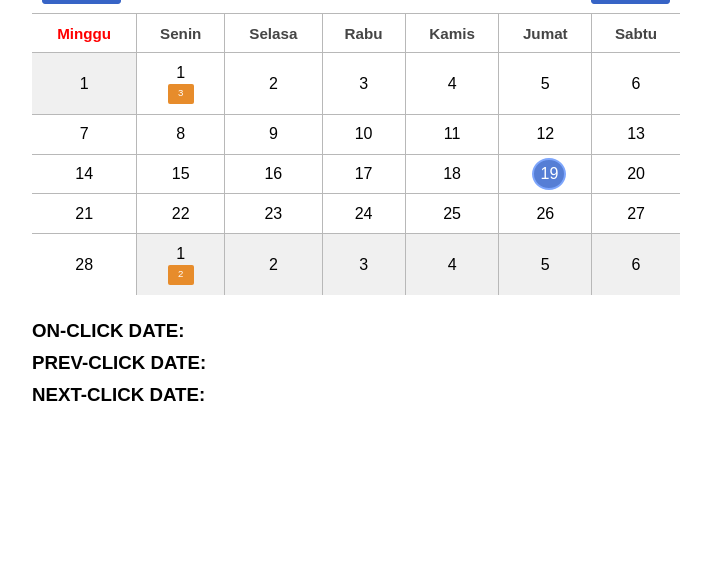
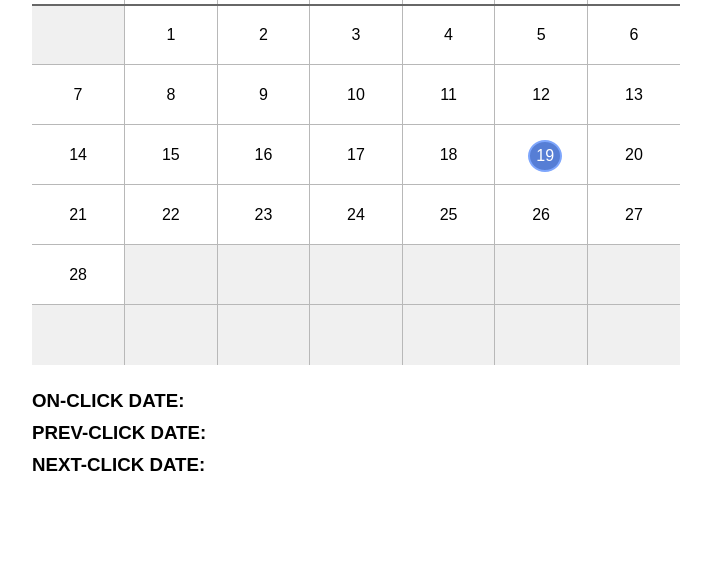
Before and after one commit to malukulab/calender-vanilla-js, a plain HTML site: page index.html in a window 1280 px wide. Shown: the part 234-800 px from the top of the page, without its empty margins (284-995 px from the left). Drawn offline with Linux system fonts and the light colour scheme; a web font is replaced by a local one.

Commit message:
Perbaiki keadaan ambigu

```diff
--- a/app.js
+++ b/app.js
@@ -2,12 +2,12 @@ window.addEventListener('DOMContentLoaded', () => {
 
   calendar({
     showToday: true,
+    showAnotherDays: false,
     dataEvents: [
       new Date(2021, 1).toLocaleDateString(),
       new Date(2021, 1).toLocaleDateString(),
       new Date(2021, 2).toLocaleDateString()
     ],
-    showNotThisMonth: true,
     headings: {
       days: [
         "Minggu",
@@ -51,14 +51,47 @@ window.addEventListener('DOMContentLoaded', () => {
     }
   });
 
+  /**
+   * Calendar props types.
+   *
+   * @type {calenderProps<{
+   *    showToday: boolean,
+   *    showAnotherDays: boolean,
+   *    dataEvents: string[],
+   *    headings: object<headings>,
+   *    events: object<events>
+   *  }>
+   * }
+   *
+   *
+   * @type {headings<{
+   *    days: string[],
+   *    weekend: string,
+   *    months: string[]
+   *  }>
+   * }
+   *
+   * @type {events<{
+   *    onClick: Function,
+   *    prevOnClick: Function,
+   *    nextOnClick: Function
+   *  }>
+   * }
+   *
+   */
 
-
+  /**
+   * Calendar JS
+   *
+   * @param {calenderProps} props
+   * @retrun {void}
+   */
   function calendar({
     headings,
     currentDate,
     events,
     showToday,
-    showNotThisMonth,
+    showAnotherDays,
     dataEvents
   }) {
     const headingsCalendar = headings;
@@ -74,7 +107,12 @@ window.addEventListener('DOMContentLoaded', () => {
       currentDate || new Date(state.year, state.month + 1, 0), // current month.
     );
 
-
+    /**
+     * Check has sum data event by date.
+     *
+     * @param {Date} date
+     * @return {number}
+     */
     function hasDataEventCount(date) {
       let count = 0;
 
@@ -91,6 +129,7 @@ window.addEventListener('DOMContentLoaded', () => {
      * Build calendar base view.
      *
      * @param {HTMLElement} _view
+     * @return {void}
      */
     function build(_view) {
       const element = el(_view, 0);
@@ -123,6 +162,7 @@ window.addEventListener('DOMContentLoaded', () => {
       }
 
       function render(_currentDate) {
+        console.log(_currentDate);
         const dates = [];
         element.children[1].innerHTML = ''; // clear this content body before rendering.
         const today = new Date();
@@ -139,7 +179,7 @@ window.addEventListener('DOMContentLoaded', () => {
 
         for (let i = 1; i <= totalDaysInPrevMonth; i++) {
           dates.push({
-            day: showNotThisMonth ? i : '',
+            day: showAnotherDays ? i : '',
             date: new Date(currentInYear, (currentInMonth - 1), i),
             thisMonthClass: 'not-current__month',
             isToday: false
@@ -161,12 +201,13 @@ window.addEventListener('DOMContentLoaded', () => {
           });
         }
 
-        const totalDaysInNextMonth = 42 - dates.length; // num of calendar grids (td).
-        const totalRows = Math.ceil(dates.length / 7);
+        // num of calendar grids (42) (td).
+        const totalDaysInNextMonth = 42 - dates.length;
+        const totalRows = 42 / 7;
 
         for (let i = 1; i <= totalDaysInNextMonth; i++) {
           dates.push({
-            day: showNotThisMonth ? i : '',
+            day: showAnotherDays ? i : '',
             date: new Date(currentInYear, currentInMonth + 1, i),
             thisMonthClass: 'not-current__month',
             isToday: false
@@ -185,11 +226,16 @@ window.addEventListener('DOMContentLoaded', () => {
           }
 
           const count = hasDataEventCount(date);
-          if (count > 0) {
+          if (count > 0 && showAnotherDays) {
             tdElement.setAttribute('calendar-event-count', count > 99 ? '99+' : count + 1);
           }
 
           if ('onClick' in events) {
+
+            if (!showAnotherDays && date.getMonth() !== currentInMonth) {
+              return tdElement;
+            }
+
             tdElement.addEventListener('click', () => events.onClick(date));
           }
 
@@ -200,7 +246,7 @@ window.addEventListener('DOMContentLoaded', () => {
           const trElement = createElement('tr');
 
           for (let j = 0; j < 7; j++) {
-            trElement.insertAdjacentElement('beforeend', tdElements.shift());
+            trElement.insertAdjacentElement('beforeend', tdElements.shift()); // queue mutable elements.
           }
 
           element.children[1].insertAdjacentElement('beforeend', trElement);
@@ -228,10 +274,10 @@ window.addEventListener('DOMContentLoaded', () => {
     });
 
     el('button[calendar-btn-next]', 0)?.addEventListener('click', () => {
-      const date = new Date(state.year, state.month + 2, 0);
+      const date = new Date(state.year, (state.month + 2), 0);
       state.month = date.getMonth();
       state.year = date.getFullYear();
-
+      console.log(date);
       view.render(
         date
       );
@@ -241,11 +287,22 @@ window.addEventListener('DOMContentLoaded', () => {
 
   }
 
-
+  /**
+   * Append parent element.
+   *
+   * @param {HTMLElement} parent
+   * @param {Function || string} callback
+   */
   function append(parent, callback) {
     parent.innerHTML = typeof callback === 'function' ? callback() : callback;
   }
 
+  /**
+   * Get element last of first children.
+   *
+   * @param {HTMLElement} element
+   * @return {HTMLElement}
+   */
   function getLastChildren(element) {
     if (element.children.length === 0) return element;
 
@@ -255,6 +312,12 @@ window.addEventListener('DOMContentLoaded', () => {
     return child;
   }
 
+  /**
+   * Chaining condition statements.
+   *
+   * @param {boolean} statment
+   * @return {boolean}
+   */
   function equal(statment) {
     const result = [];
 
@@ -268,6 +331,13 @@ window.addEventListener('DOMContentLoaded', () => {
     }(statment);
   }
 
+  /**
+   * Find element by selector.
+   *
+   * @param {string} sel
+   * @param {number} index
+   * @return {HTMLElement || HTMLElement[]}
+   */
   function el(sel, index) {
     const elements = document.querySelectorAll(sel);
 
@@ -284,34 +354,14 @@ window.addEventListener('DOMContentLoaded', () => {
     return elements[0];
   }
 
+  /**
+   * Create dom element.
+   *
+   * @param {string} element
+   * @return {HTMLElement}
+   */
   function createElement(element) {
     return document.createElement(element);
   }
 
-  // function hasEqualDate(dates, date) {
-  //   if (!Array.isArray(dates)) {
-  //     console.log(dates);
-  //     return (dates.getMonth() === date.getMonth())
-  //       && (dates.getYear() === date.getYear())
-  //       && (dates.getDay() === date.getDay());
-  //   }
-
-  //   function* forEachGenerator(_dates) {
-  //     yield* _dates;
-  //   }
-
-  //   const has = forEachGenerator(dates);
-  //   console.log('d');
-  //   console.log(dates);
-  //   // console.log(has.next().done);
-  //   // console.log(has.next().done);
-  //   // while (!has.next().done) {
-  //   //   const value = has.next().value;
-  //   //   console.log(value);
-  //   //   if (hasEqualDate(value, date)) return true;
-  //   // }
-
-  //   return false;
-  // }
-
 });
--- a/index.html
+++ b/index.html
@@ -39,9 +39,15 @@
         color: #454545;
         font-size: 0.95rem;
       }
+      .table thead tr {
+        border: 2px solid rgb(103, 103, 103);
+        border-left: none;
+        border-right: none;
+      }
       .table thead th,
       .table tbody td  {
-        padding: 0.65rem;
+        height: 3.75rem;
+        width: 3.75rem;
         border: 1px solid rgb(184, 184, 184);
         border-bottom: none;
       }
@@ -106,8 +112,8 @@
         display: flex;
         justify-content: center;
         align-items: center;
-        top: 3px;
-        left: 33px;
+        top: 0.93rem;
+        left: 2.06rem;
         background-color: rgb(86, 126, 213);
       }
       .table tbody td:hover:not(.current__today) {
@@ -122,7 +128,7 @@
       .table tbody td[calendar-event-count]::after {
         content: attr(calendar-event-count);
         margin: 0 auto;
-        font-size: 0.6rem;
+        font-size: 0.7rem;
         height: 0.85rem;
         width: 0.85rem;
         color: white;
```
